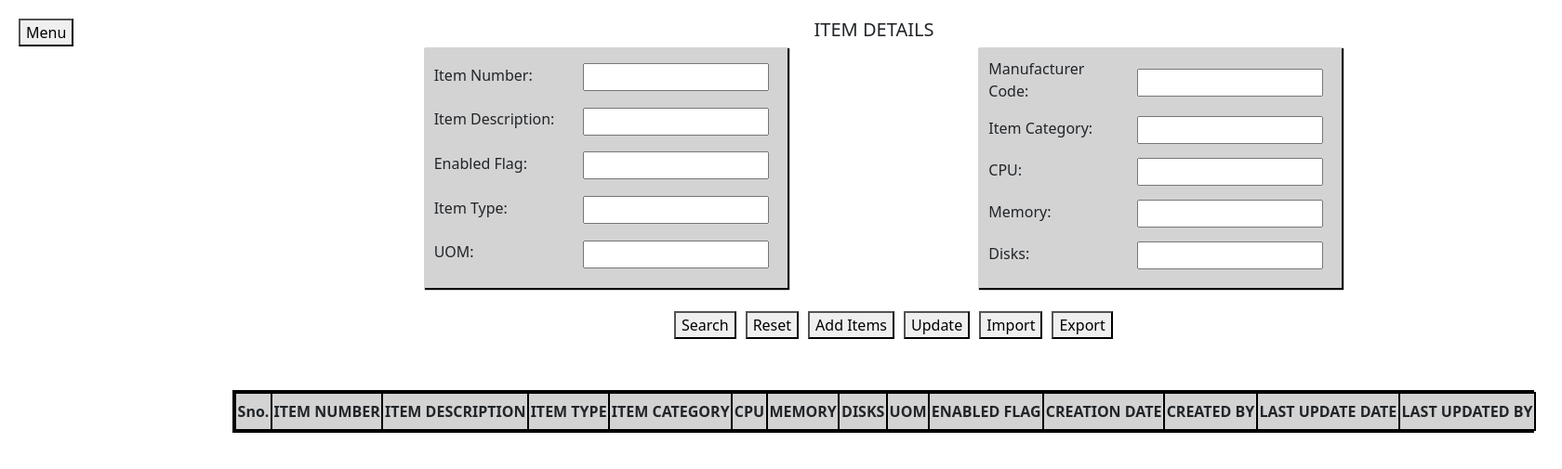
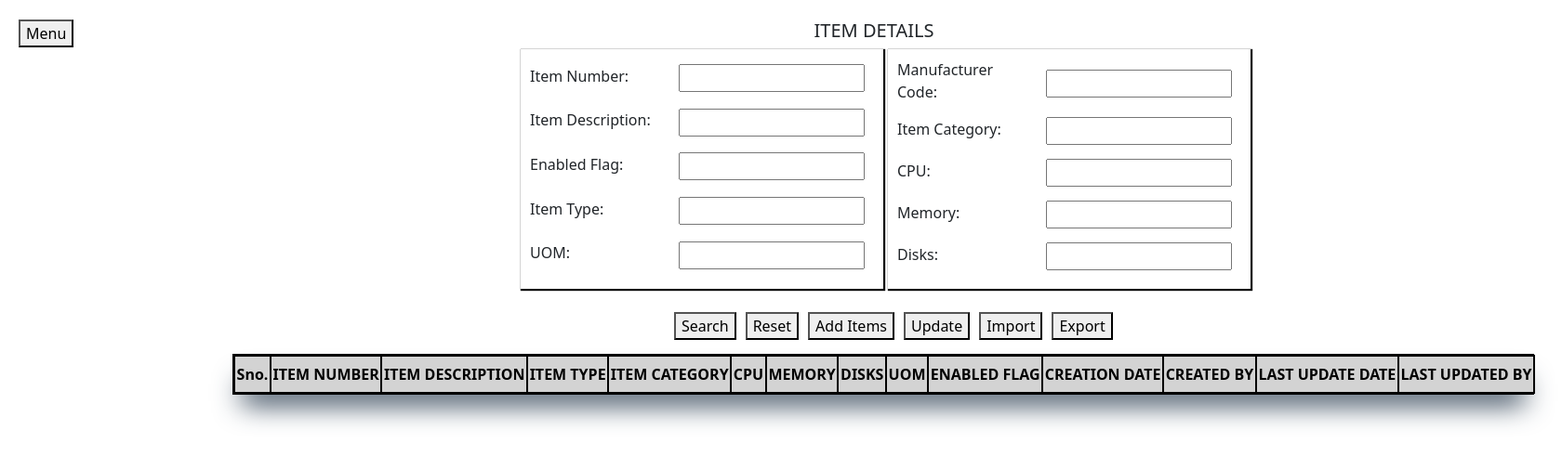
Before and after one commit to amaanshaik20/Infrastructure-Team-Project, a Flask app: page /item_details in a window 1680 px wide. Shown: the part 89-594 px from the top of the page at 93% size. Run offline with Flask 3, Linux system fonts and the light colour scheme; lists and menus that the app fills with data are empty.

Commit message:
Update item_details.html

```diff
--- a/templates/item_details.html
+++ b/templates/item_details.html
@@ -19,11 +19,12 @@
 
         .search {
             display: flex;
-            /* justify-content: center; */
-            justify-content: space-evenly;
+            justify-content: center;
+            /* justify-content: space-around; */
             margin-bottom: 20px;
             margin-left: 250px;
             max-height: 350px;
+            /* margin-top: 100px; */
             /* box-shadow: 0 5px #888888; */
             width: 1400px;
         }
@@ -36,8 +37,9 @@
             display: grid;
             /* margin-right: 30px; */
             box-shadow: 1px 1px 1px 1px black;
-            background-color: lightgray;
+            /* background-color: lightgray; */
             padding: 10px;
+            margin-left: 5px;
         }
 
         .search input {
@@ -48,16 +50,19 @@
 
         .container1 {
             /* margin-top: 10px; */
-            margin: 50px;
+            margin: 10px;
             margin-left: 250px;
             width: 1400px;
-            border: 2px solid black;
+            border: 1px solid black;
             /* justify-content: space-between; */
+            box-shadow: rgb(38, 57, 77) 0px 20px 30px -10px;
+
+
         }
 
         table,
         td {
-            border: 1px solid black;
+            /* border: 1px solid black; */
             /* border-collapse: collapse; */
             width: 1200px;
             text-align: center;
@@ -67,11 +72,15 @@
             height: 40px;
             text-align: center;
             white-space: nowrap;
+            /* background-color: lightgray; */
+            text-align: left;
+            border: 1px solid black;
         }
 
         table {
             width: 1400px;
-            border: 2px solid black;
+            /* border: 2px solid black; */
+            max-height: 300px;
         }
 
         th {
@@ -84,16 +93,32 @@
             text-align: center;
             /* width:100% */
             white-space: nowrap;
-            /* color: white; */
+            color: black;
         }
 
         .matter {
+            /* overflow-x: scroll; */
+            overflow-y: scroll;
             overflow-x: scroll;
-            overflow-y: scroll;
             width: 1400px;
             /* margin-left: 200px; */
             height: auto;
+            max-height: 300px;
         }
+
+        /* .matter::-webkit-scrollbar {
+            width: 0;
+            height: 0;
+        }
+
+        .matter::-webkit-scrollbar-track {
+            background: transparent;
+
+        }
+
+        .matter::-webkit-scrollbar-thumb {
+            background: transparent;
+        } */
 
         .button-container {
             display: flex;
@@ -148,6 +173,17 @@
             align-items: center;
         }
 
+        .navbar {
+            position: fixed;
+            width: 100%;
+        }
+
+        .toggle-btn {
+            margin-top: 90px;
+
+        }
+
+
     </style>
 </head>
 
@@ -170,11 +206,12 @@
         </div>
     </nav>
     <button class="toggle-btn" onclick="toggleSidebar()">Menu</button>
-    <h3 style="margin-top: 30px; text-align: center;margin-top: -10PX;font-size: 20PX;margin-left: 200PX;">ITEM DETAILS</h3>
+    <h3 style="margin-top: 30px; text-align: center;margin-top: -10PX;font-size: 20px;margin-left: 200PX;">ITEM DETAILS
+    </h3>
     <div class="filters-item_details" id="filters">
 
         <!-- <button class="toggle-btn" onclick="toggleSearchBar()"><i class="fa-solid fa-magnifying-glass"></i></button> -->
-        <div class="box1">
+
         <div class="search">
             <div class="grid1">
                 <div class="label-input-pair">
@@ -221,6 +258,9 @@
                 </div>
             </div>
         </div>
+
+
+    </div>
     <div class="button-container">
         <div>
             <button onclick="fetchItemData(),toggleSearchBar()" class="button">Search</button>
@@ -229,7 +269,7 @@
             <button onclick="resetFilters()" class="reset">Reset</button>
         </div>
         <form action="/execute" method="post">
-                    <button  style="margin: 5px;"> Add Items</button>
+            <button style="margin: 5px;"> Add Items</button>
         </form>
         <!-- <div>
                 <button onclick="toggleAddBar()">Add Items</button>
@@ -238,13 +278,11 @@
             <button style="margin: 5px;">Update</button>
         </form>
         <form action="/upload" method="post">
-                    <button  style="margin: 5px;">Import</button>
+            <button style="margin: 5px;">Import</button>
         </form>
         <form action="/extract" method="post">
-                    <button  style="margin: 5px;">Export</button>
+            <button style="margin: 5px;">Export</button>
         </form>
-            </div>
-        </div>
     </div>
     <div class="add" style="display: none;">
         <form>
```
Lines whose indentation alone changed are shown as unchanged.
